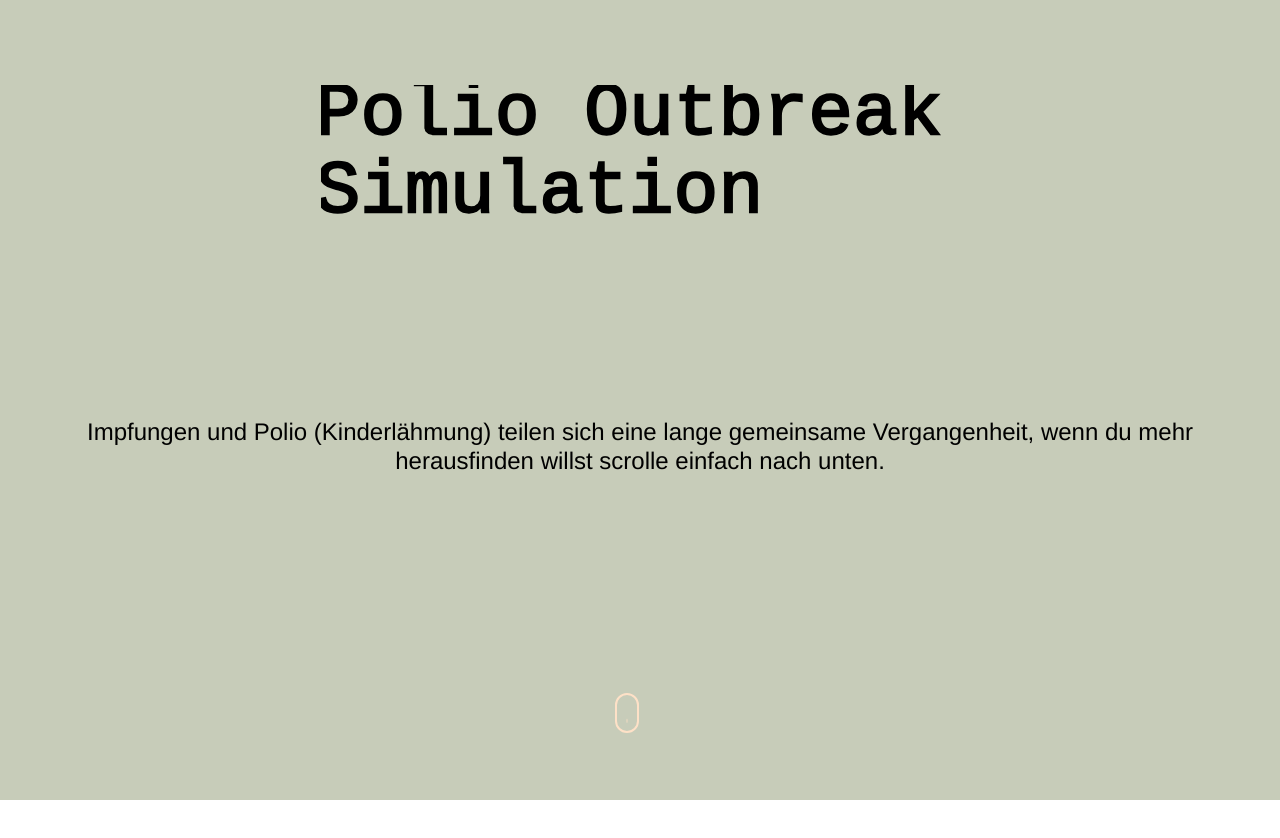
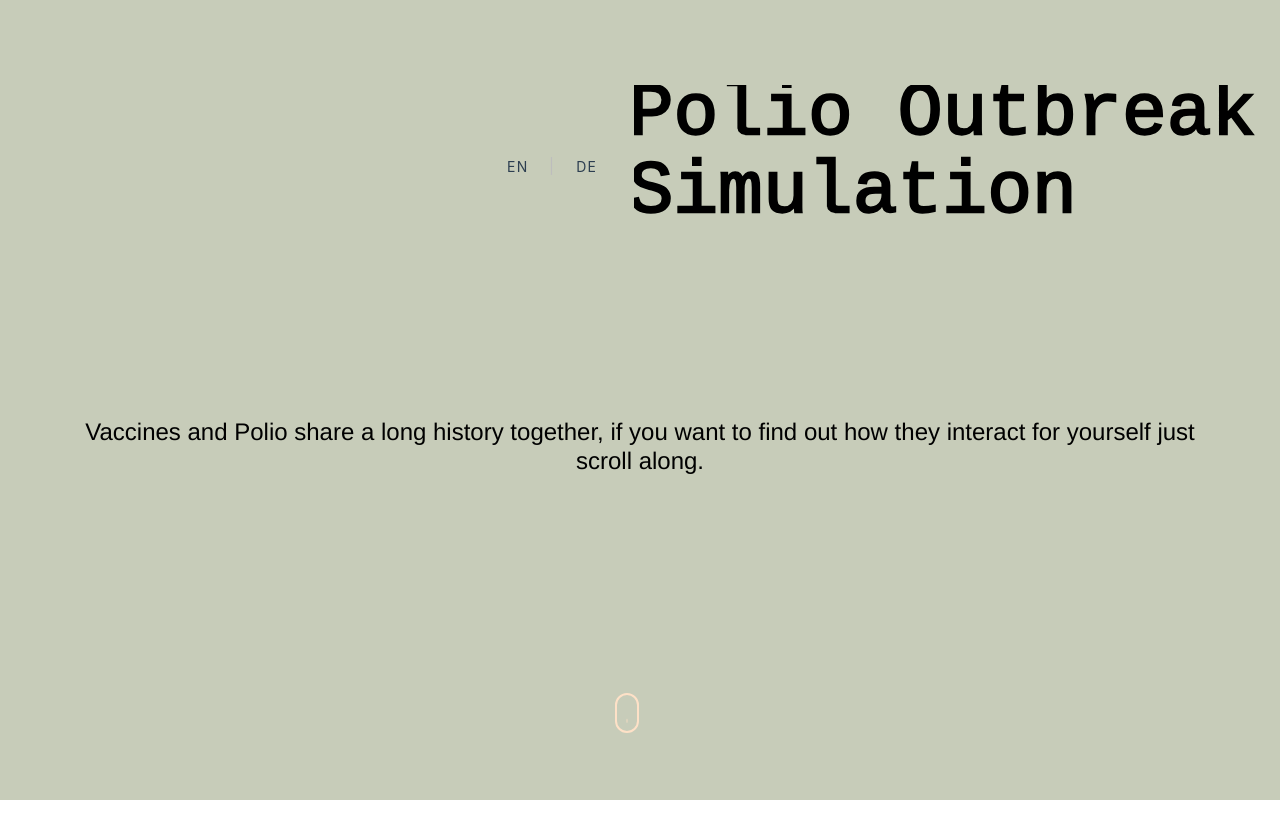
Before and after one commit to marvin-the-parrot/polio_outbreak_simulation, a Vue app: page / in a window 1280 px wide. Shown: the top 838 px of the page. Built offline with nearby package versions, Linux system fonts and the light colour scheme.

Commit message:
fixed affordance on carousel, fixed sidplay bugs

```diff
--- a/src/components/SeirLineChart.vue
+++ b/src/components/SeirLineChart.vue
@@ -6,9 +6,9 @@
         class="carousel"
         :show-arrows="false"
         height="40vh"
-        delimiter-icon="test"
         :hide-delimiter-background="true"
-        :hide-delimiters="true"
+        :hide-delimiters="false"
+        color="#99621E"
         >
 
         <v-carousel-item>
@@ -145,18 +145,18 @@
           base-color="#FEE1C7"
           elevation="6"
         >
-          <v-btn  value="option1" class="text-body-1" max-width="25%" >
+          <v-btn  value="option1" class="text-body-1">
             60%
           </v-btn>
-          <v-btn value="no_vax" class="text-body-1" slim>
+          <v-btn value="no_vax" class="text-body-1">
             No <br/>Vaccines
           </v-btn>
 
-          <v-btn value="immune_pop" class="text-body-1"  slim>
-            {{ $t("text.immunePopulation") }}
+          <v-btn value="immune_pop" class="text-body-1">
+            {{ $t("text.immunePopulation1") }} <br></br> {{ $t("text.immunePopulation2") }}
           </v-btn>
 
-          <v-btn value="custom" class="text-body-1" max-width="25%" slim>
+          <v-btn value="custom" class="text-body-1">
             {{ $t("text.custom") }}
           </v-btn>
         </v-btn-toggle>
@@ -172,13 +172,15 @@
             base-color="#FEE1C7"
             elevation="6"
           >
-            <v-btn value="opv" class="text-body-1"  >
+
+            <v-btn value="opv" class="text-body-1">
               {{ $t("text.vaccineOld") }}
             </v-btn>
 
             <v-btn value="ipv" class="text-body-1" >
               {{ $t("text.vaccineNew") }}
             </v-btn>
+
 
           </v-btn-toggle>
         </v-row>
@@ -403,6 +405,7 @@ onMounted(async () => {
     for(let i=0; i<peopleSpheres;i++){
       items.value[i] = i;
     }
+    console.log(selectedVaccine)
 })
 
 function switchView(){
@@ -613,19 +616,37 @@ async function recalculateDatasets() {
   justify-content: center;
 }
 .countryLabels{
-  border-left: 0.2rem dotted;
+  border-left: 0.2rem;
   text-align: center;
+  align-self: center;
 }
 
-h3{
+/* .carousel :deep(.v-carousel__controls .v-btn__overlay) {
+  opacity: 0.6;
+  border: 3px black dotted ;
+} */
+
+.carousel :deep(.v-carousel__controls .v-btn__overlay) {
+  opacity: 0.4;
+  box-shadow: 2px 2px 2px grey;
+  top: 20px;
+  left: 8px;
+  width: 50%;
+  height: 50%;
+}
+
+.carousel :deep(.v-carousel__controls .v-btn--active .v-btn__overlay){
+  opacity: 0.8;
+}
+
+
+.v-btn__content {
+  white-space: normal;
+  flex: auto;
 }
 
 p{
   color: black;
-}
-
-.countryLabels{
-  align-self: center;
 }
 
 .wrapper {
@@ -653,6 +674,7 @@ p{
 .carousel{
   touch-action: none;
 }
+
 .car-item{
   height: 100%;
 }
--- a/src/components/SeirVis.vue
+++ b/src/components/SeirVis.vue
@@ -3,7 +3,29 @@
   <div id="smooth-wrapper" ref="main">
     <div id="smooth-content">
       <div class="box box-a " data-speed="1">
-      <button></button>
+      <v-spacer></v-spacer>
+
+      <div class="d-flex align-center mr-4">
+      <v-btn
+        variant="text"
+        density="compact"
+        :class="{ 'font-weight-black': currentLang === 'en' }"
+        @click="setLanguage('en')"
+      >
+        EN
+      </v-btn>
+
+      <span class="text-grey-lighten-1">|</span>
+      <v-btn
+        variant="text"
+        density="compact"
+        :class="{ 'font-weight-black': currentLang === 'de', 'color': 'white' }"
+        @click="setLanguage('de')"
+      >
+        DE
+      </v-btn>
+    </div>
+
         <img class="title" src="../assets/title_bsc.svg" />
         <p class="text">{{ $t("text.vaccineHistory") }}</p>
         <a class="scroll"></a>
@@ -128,8 +150,8 @@
               rounded="1"
               direction="vertical"
               class="btn-group"
-              color="#C7CCB9"
-              base-color="#99621E"
+              color="#99621E"
+              base-color="#C7CCB9"
               elevation="6"
             >
               <v-btn value="opv" class="text-body-1" size="x-large"  >
@@ -148,7 +170,7 @@
 
       <div class="box box-sim" data-speed="1">
         <SeirLineChart initialDisplay="numbers"
-        :key="fractio_immune_population"
+        :key="fractio_immune_population || vaccine_used"
         :initialVaccineRate=fraction_vaccinated_babies
         :initialImmunePopulation=fractio_immune_population
         :initialBeta = initialSpreadRate
@@ -165,7 +187,7 @@
 
 <script setup lang="ts">
 import { useI18n } from 'vue-i18n'
-const { t } = useI18n()
+const { t, locale } = useI18n({ useScope: 'global' })
 import { Line } from 'vue-chartjs'
 import { Chart as ChartJS, Title, Tooltip, Legend, LineElement, CategoryScale, LinearScale, PointElement, type ChartOptions } from 'chart.js'
 import SeirLineChart from './SeirLineChart.vue'
@@ -184,6 +206,7 @@ const initialSpreadRate = ref(1);
 const vaccine_used = ref("");
 const toolVisible = ref(false);
 const filepath_csv:string = './assets/polio_cases_year.csv'
+const currentLang = ref("en")
 let smoother: any;
 let ctx: any;
 let map: any;
@@ -226,6 +249,12 @@ const zoomToFrance = () => {
   gsap.to('.background-text', { opacity: 1, delay: 3.5, ease: "power2.inOut" })
 
 }
+
+const setLanguage = (lang:any) =>{
+  currentLang.value = lang
+  locale.value = lang
+}
+
 const scrollToTool = () =>{
   smoother.scrollTo('.box-sim',true,'center center');
 }
@@ -380,6 +409,10 @@ h2,h3,h4,h5,h6{
 
 .changeNumberGreen{
   color: green;
+}
+
+.font-weight-black{
+  font-weight: 700;
 }
 
 .big-percentage{
--- a/src/main.ts
+++ b/src/main.ts
@@ -19,7 +19,7 @@ const vuetify = createVuetify({
 })
 const i18n = createI18n({
   legacy: false,
-  locale: 'de',
+  locale: 'en',
   fallbackLocale: 'de',
   messages: {
     en: {
@@ -47,8 +47,9 @@ const i18n = createI18n({
         costing: 'Costing:',
         spreadOfPolio: 'Spread of Polio',
         vaccinatedPopluationAtStart: 'Vaccinated Population at Start',
-        presets: 'presets',
-        immunePopulation: 'Immune Population',
+        presets: 'Presets',
+        immunePopulation1: 'Immune',
+        immunePopulation2: 'Population',
         custom: 'Custom',
         vaccineUsed: 'Vaccine Used',
         vaccineOld: 'OPV (Old)',
@@ -84,7 +85,8 @@ const i18n = createI18n({
         spreadOfPolio: 'Ausbreitung von Polio',
         vaccinatedPopluationAtStart: 'Geimpfte Bevölkerung zu Beginn',
         presets: 'Voreinstellungen',
-        immunePopulation: 'Immune Bevölkerung',
+        immunePopulation1: 'Immune Bevölkerung',
+        immunePopulation2: 'Bevölkerung',
         custom: 'Keine',
         vaccineUsed: 'Verwendeter Impfstoff',
         vaccineOld: 'OPV (Alt)',
@@ -94,6 +96,7 @@ const i18n = createI18n({
     }
   }
 })
+
 const app = createApp(App)
 
 app.use(i18n)
```
